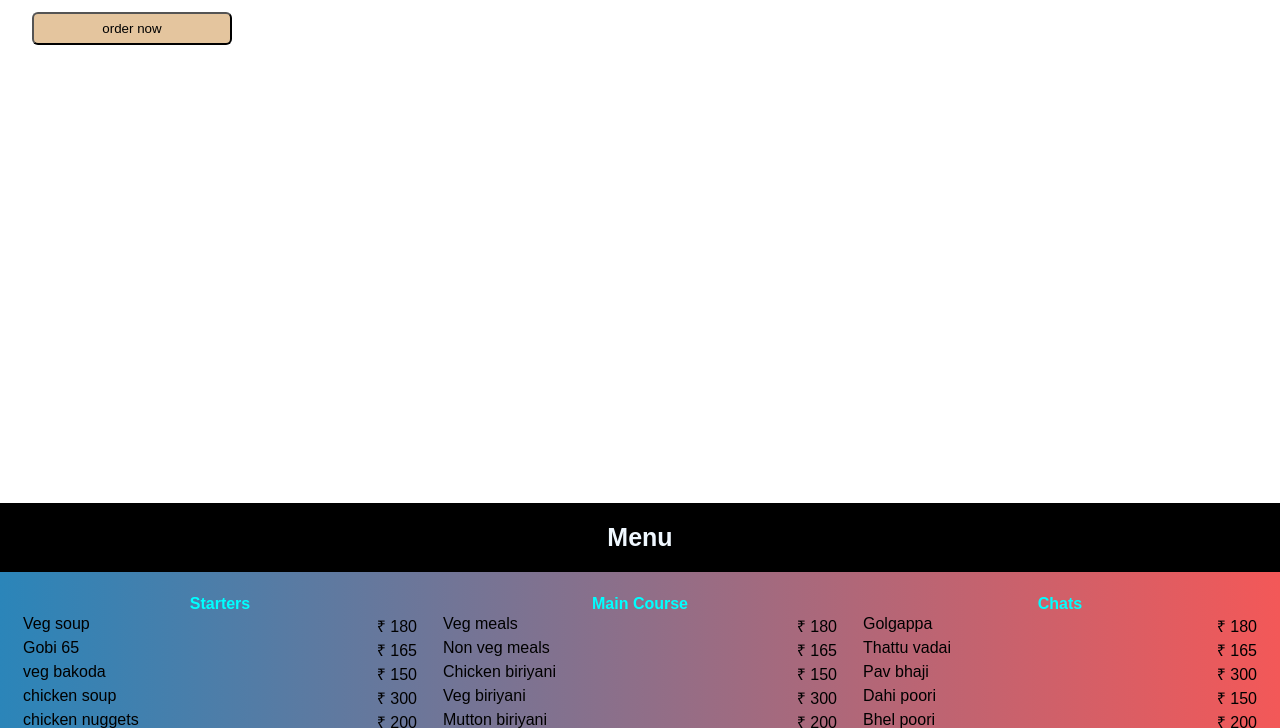
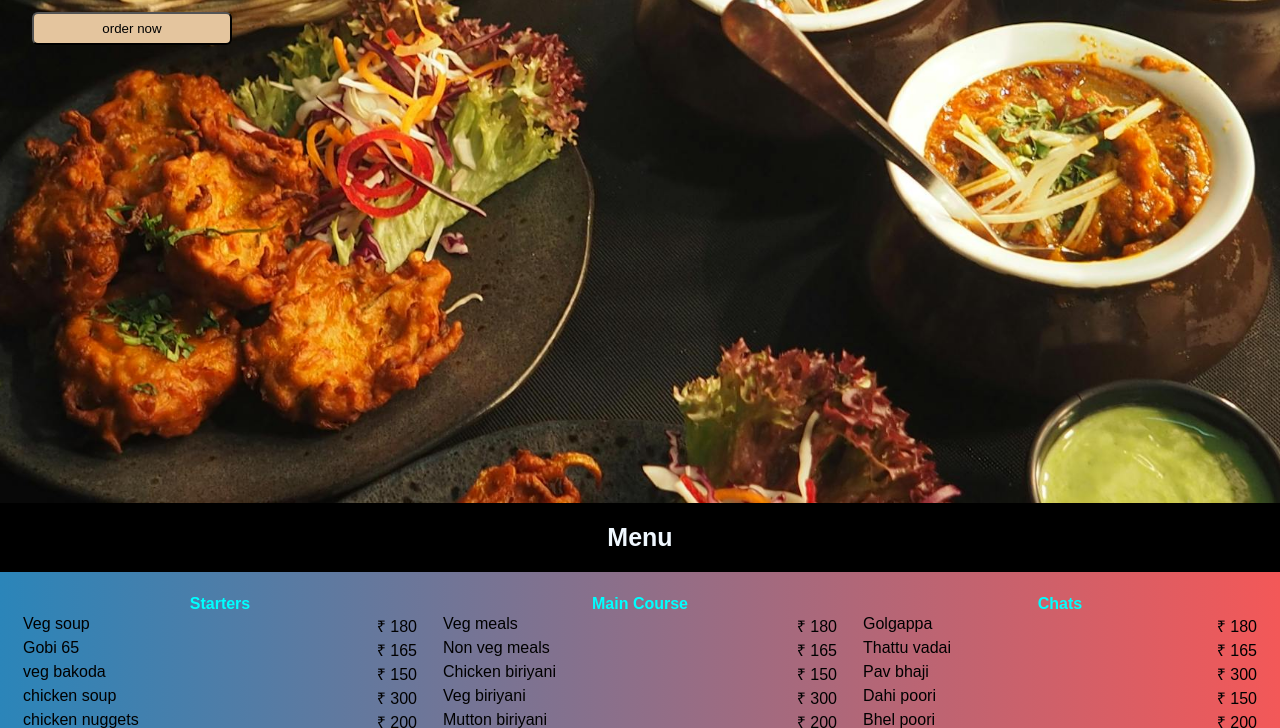
Before and after one commit to Sameer-As/Foodyclub, a plain HTML site: page index.html in a window 1280 px wide. Shown: the part 297-1025 px from the top of the page. Drawn offline with Linux system fonts and the light colour scheme.

Commit message:
style.css

```diff
--- a/style.css
+++ b/style.css
@@ -4,7 +4,7 @@
   font-family: Arial, Helvetica, sans-serif;
 }
 .landing {
-  background-image: url("../images/pexels-chanwalrus-958545.jpg");
+  background-image: url("./pexels-chanwalrus-958545.jpg");
   height: 100vh;
   background-position: center;
   width: 100%;
```
